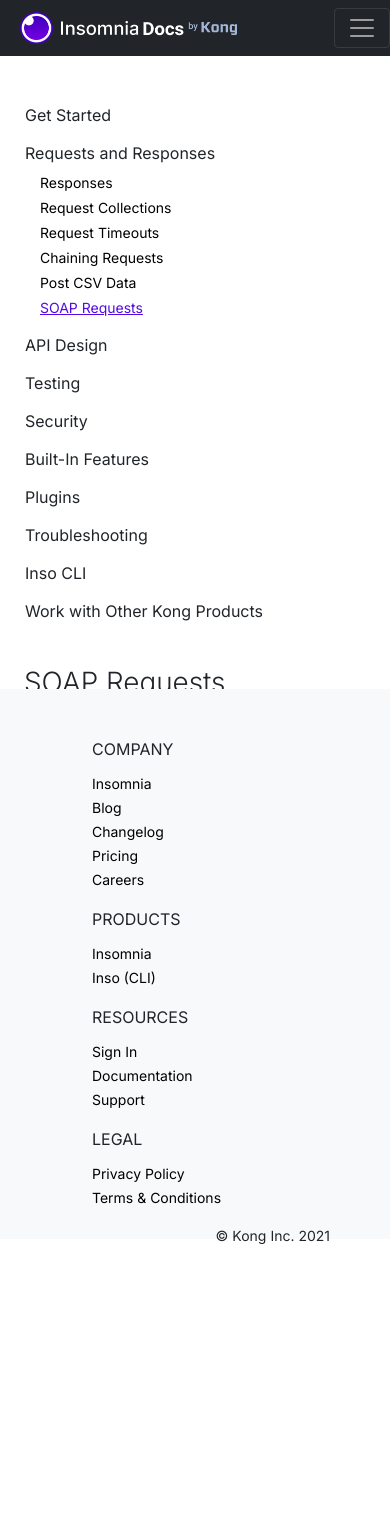
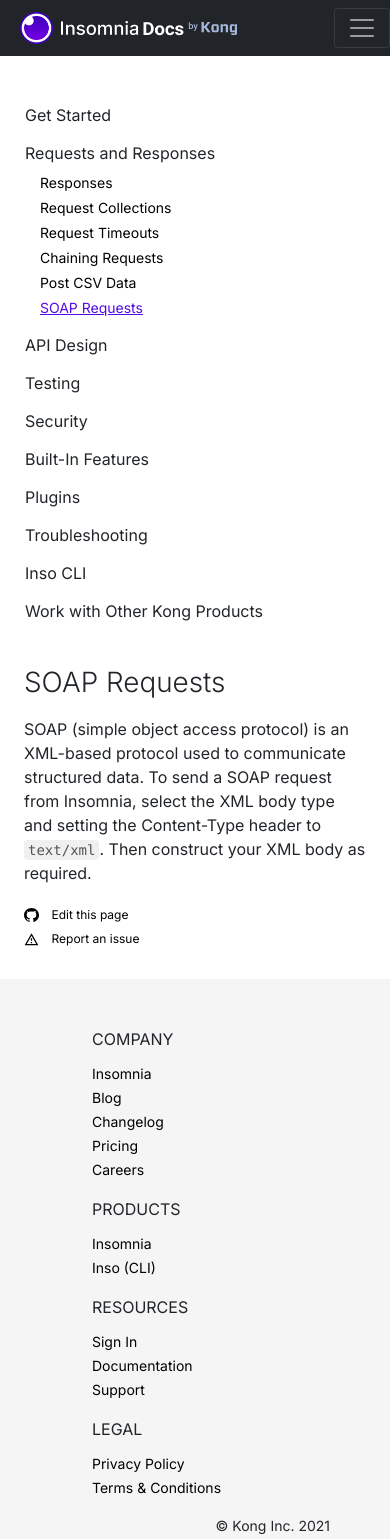
Before and after one commit to Kong/insomnia-docs, a Jekyll site: the page built from docs/insomnia/soap-requests.md, in a window 390 px wide. Built offline with Jekyll 4.4.1, drawn with Linux system fonts in a browser that asks for light colours; comment, search, counter and statistics services are not loaded; before the commit the page ends 1246 px from its top, so only the background shows below that.

Commit message:
fix footer overlap on mobile

```diff
--- a/docs/_includes/footer.html
+++ b/docs/_includes/footer.html
@@ -1,4 +1,4 @@
-<div class="footer mt-auto h-100 p-5 text-black bg-light" id="docs-footer">
+<div class="footer mt-auto h-100 p-5 text-black" id="docs-footer">
     <div class="container">
         <div class="row align-items-md-stretch">
             <div class="col-md-3">
@@ -30,6 +30,10 @@
                 </ul>
             </div>
         </div>
-        <small id="footer-copyright">© Kong Inc. 2021</small>
+        <div class="row align-items-md-stretch">
+            <div class="col-md-12">
+                <small id="footer-copyright">© Kong Inc. 2021</small>
+            </div>
+        </div>
     </div>
 </div>
--- a/docs/assets/css/styles.scss
+++ b/docs/assets/css/styles.scss
@@ -12,6 +12,10 @@
 body {
     margin-bottom: 250px; /* Margin bottom by footer height */
     font-family: 'Inter', sans-serif;
+
+    @media (max-width: 767px) {
+        margin-bottom: 550px;
+    }
 }
 
 // logo and icon styling
@@ -275,7 +279,7 @@
 
 @media (max-width: 767px) {
     #docs-footer {
-        max-height: 550px;
+        max-height: 560px;
     }
 }
 
```
